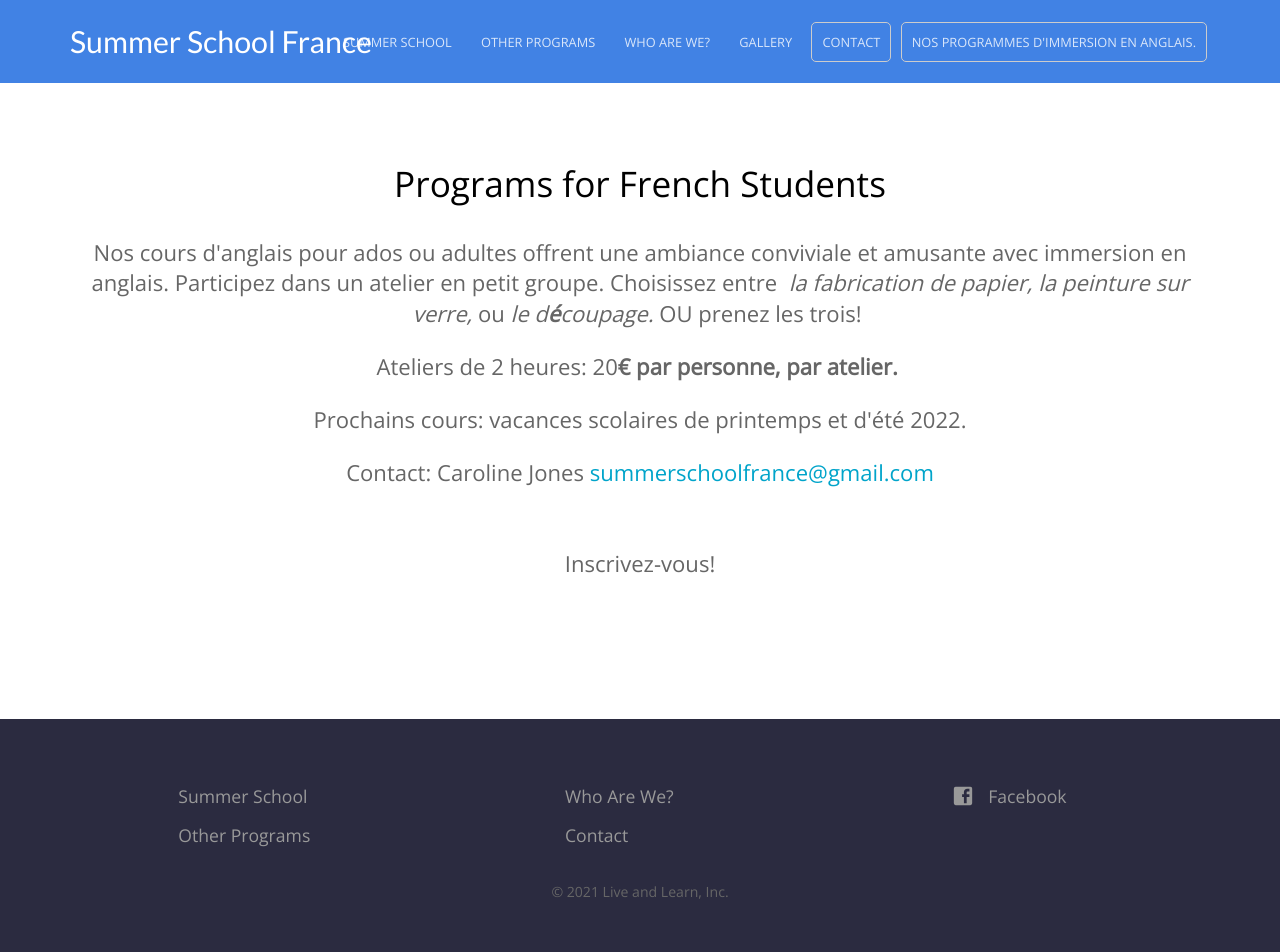
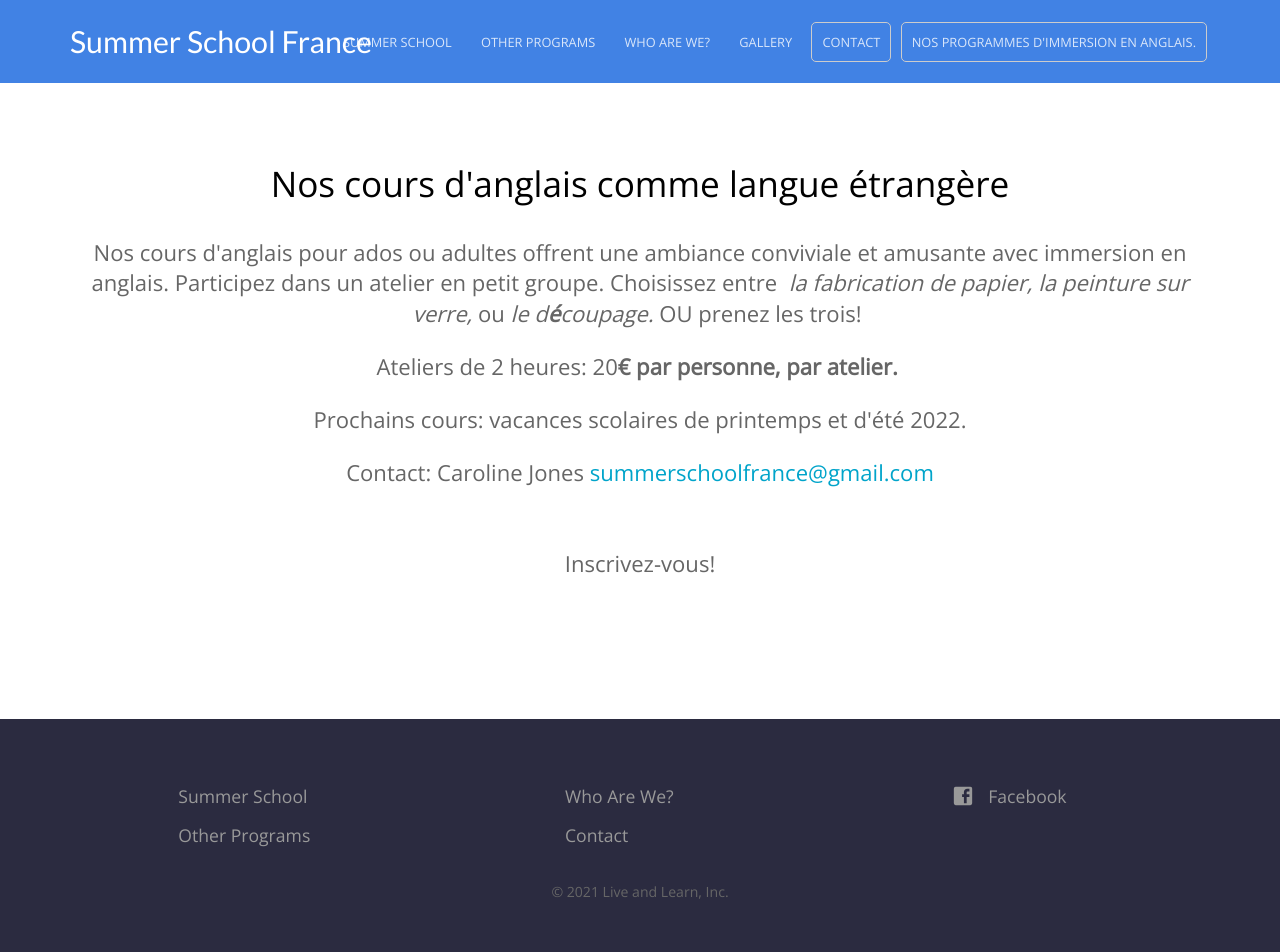
Before and after one commit to baritchie/project1, a Jekyll site: the page built from parlezvousenglish.html, in a window 1280 px wide. Built offline with Jekyll 4.4.1, drawn with Linux system fonts in a browser that asks for light colours.

Commit message:
Updated 'parlezvousenglish.html' via CloudCannon

```diff
--- a/parlezvousenglish.html
+++ b/parlezvousenglish.html
@@ -1,6 +1,6 @@
 ---
 title: Parlez-vous English?
-heading: Programs for French Students
+heading: Nos cours d'anglais comme langue étrangère
 description:
 ---
 
```
